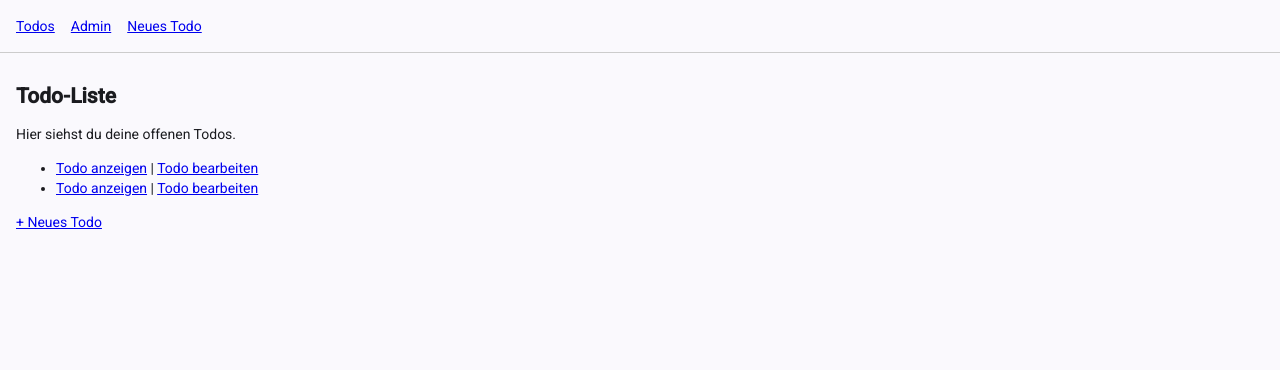
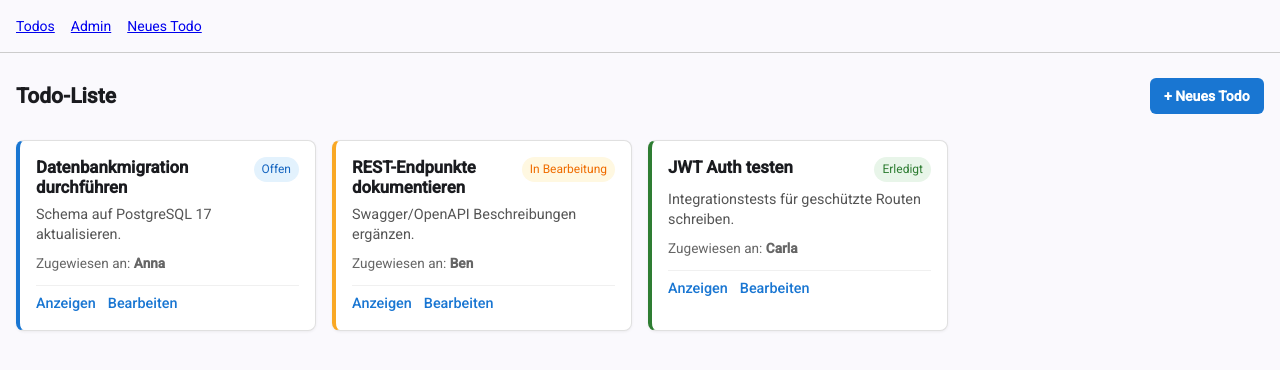
Before and after one commit to mspichiger/todo-app, an Angular app in the folder todo-app/: page /todos in a window 1280 px wide. Shown: the top 370 px of the page. Built offline with nearby package versions, Linux system fonts and the light colour scheme.

Commit message:
feat: todo card gestalten

```diff
--- a/todo-app/src/app/todo-list/todo-list.css
+++ b/todo-app/src/app/todo-list/todo-list.css
@@ -0,0 +1,100 @@
+.todo-list-header {
+    display: flex;
+    align-items: center;
+    justify-content: space-between;
+    margin-bottom: 1rem;
+}
+
+.btn-primary {
+    background: #1976d2;
+    color: #fff;
+    padding: 0.5rem 0.9rem;
+    border-radius: 6px;
+    text-decoration: none;
+    font-weight: 600;
+}
+
+.btn-primary:hover {
+    background: #1565c0;
+}
+
+.card-grid {
+    display: grid;
+    grid-template-columns: repeat(auto-fill, minmax(260px, 1fr));
+    gap: 1rem;
+}
+
+.card {
+    background: #fff;
+    border: 1px solid #e0e0e0;
+    border-left: 4px solid #9e9e9e;
+    border-radius: 8px;
+    padding: 1rem;
+    box-shadow: 0 1px 3px rgba(0, 0, 0, 0.06);
+    transition: box-shadow 0.15s ease, transform 0.15s ease;
+}
+
+.card:hover {
+    box-shadow: 0 4px 12px rgba(0, 0, 0, 0.1);
+    transform: translateY(-2px);
+}
+
+.card[data-status="OPEN"]        { border-left-color: #1976d2; }
+.card[data-status="IN_PROGRESS"] { border-left-color: #f9a825; }
+.card[data-status="DONE"]        { border-left-color: #2e7d32; }
+
+.card-header {
+    display: flex;
+    align-items: flex-start;
+    justify-content: space-between;
+    gap: 0.5rem;
+    margin-bottom: 0.5rem;
+}
+
+.card-header h3 {
+    margin: 0;
+    font-size: 1.05rem;
+}
+
+.badge {
+    font-size: 0.75rem;
+    padding: 0.15rem 0.5rem;
+    border-radius: 999px;
+    background: #eee;
+    color: #444;
+    white-space: nowrap;
+}
+
+.card[data-status="OPEN"]        .badge { background: #e3f2fd; color: #1565c0; }
+.card[data-status="IN_PROGRESS"] .badge { background: #fff8e1; color: #ef6c00; }
+.card[data-status="DONE"]        .badge { background: #e8f5e9; color: #2e7d32; }
+
+.card-description {
+    color: #555;
+    margin: 0 0 0.5rem;
+    font-size: 0.9rem;
+}
+
+.card-meta {
+    margin: 0 0 0.75rem;
+    font-size: 0.85rem;
+    color: #666;
+}
+
+.card-actions {
+    display: flex;
+    gap: 0.75rem;
+    border-top: 1px solid #f0f0f0;
+    padding-top: 0.5rem;
+}
+
+.card-actions a {
+    color: #1976d2;
+    text-decoration: none;
+    font-size: 0.9rem;
+    font-weight: 500;
+}
+
+.card-actions a:hover {
+    text-decoration: underline;
+}
--- a/todo-app/src/app/todo-list/todo-list.html
+++ b/todo-app/src/app/todo-list/todo-list.html
@@ -1,15 +1,26 @@
-<h2>Todo-Liste</h2>
-<p>Hier siehst du deine offenen Todos.</p>
+<div class="todo-list-header">
+    <h2>Todo-Liste</h2>
+    <a class="btn-primary" routerLink="/todos/new">+ Neues Todo</a>
+</div>
 
-<ul>
-    <li>
-        <a routerLink="/todos/1">Todo anzeigen</a> |
-        <a routerLink="/todos/1/edit">Todo bearbeiten</a>
-    </li>
-    <li>
-        <a routerLink="/todos/2">Todo anzeigen</a> |
-        <a routerLink="/todos/2/edit">Todo bearbeiten</a>
-    </li>
-</ul>
+<div class="card-grid">
+    @for (todo of todos; track todo.id) {
+    <article class="card" [attr.data-status]="todo.status">
+        <header class="card-header">
+            <h3>{{ todo.title }}</h3>
+            <span class="badge">{{ statusLabel(todo.status) }}</span>
+        </header>
 
-<p><a routerLink="/todos/new">+ Neues Todo</a></p>
+        @if (todo.description) {
+        <p class="card-description">{{ todo.description }}</p>
+        }
+
+        <p class="card-meta">Zugewiesen an: <strong>{{ todo.assignTo }}</strong></p>
+
+        <footer class="card-actions">
+            <a [routerLink]="['/todos', todo.id]">Anzeigen</a>
+            <a [routerLink]="['/todos', todo.id, 'edit']">Bearbeiten</a>
+        </footer>
+    </article>
+    }
+</div>
--- a/todo-app/src/app/todo-list/todo-list.ts
+++ b/todo-app/src/app/todo-list/todo-list.ts
@@ -1,5 +1,6 @@
 import { Component } from '@angular/core';
 import { RouterLink } from '@angular/router';
+import { Todo } from '../models/todo';
 
 @Component({
   selector: 'app-todo-list',
@@ -7,4 +8,36 @@ import { RouterLink } from '@angular/router';
   templateUrl: './todo-list.html',
   styleUrl: './todo-list.css',
 })
-export class TodoList { }
+export class TodoList {
+  todos: Todo[] = [
+    {
+      id: 1,
+      title: 'Datenbankmigration durchführen',
+      description: 'Schema auf PostgreSQL 17 aktualisieren.',
+      assignTo: 'Anna',
+      status: 'OPEN',
+    },
+    {
+      id: 2,
+      title: 'REST-Endpunkte dokumentieren',
+      description: 'Swagger/OpenAPI Beschreibungen ergänzen.',
+      assignTo: 'Ben',
+      status: 'IN_PROGRESS',
+    },
+    {
+      id: 3,
+      title: 'JWT Auth testen',
+      description: 'Integrationstests für geschützte Routen schreiben.',
+      assignTo: 'Carla',
+      status: 'DONE',
+    },
+  ];
+
+  statusLabel(status: Todo['status']): string {
+    switch (status) {
+      case 'OPEN': return 'Offen';
+      case 'IN_PROGRESS': return 'In Bearbeitung';
+      case 'DONE': return 'Erledigt';
+    }
+  }
+}
```
